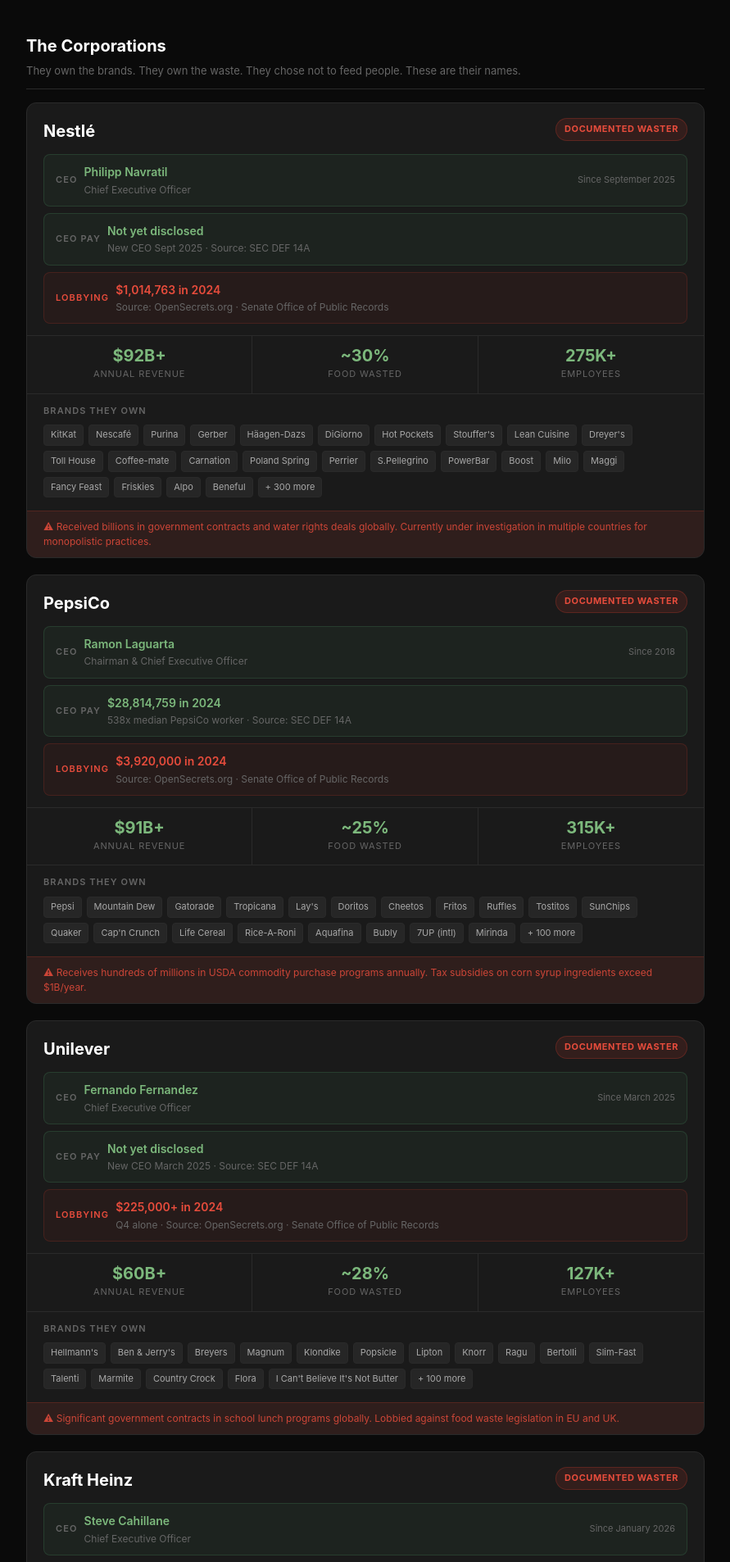
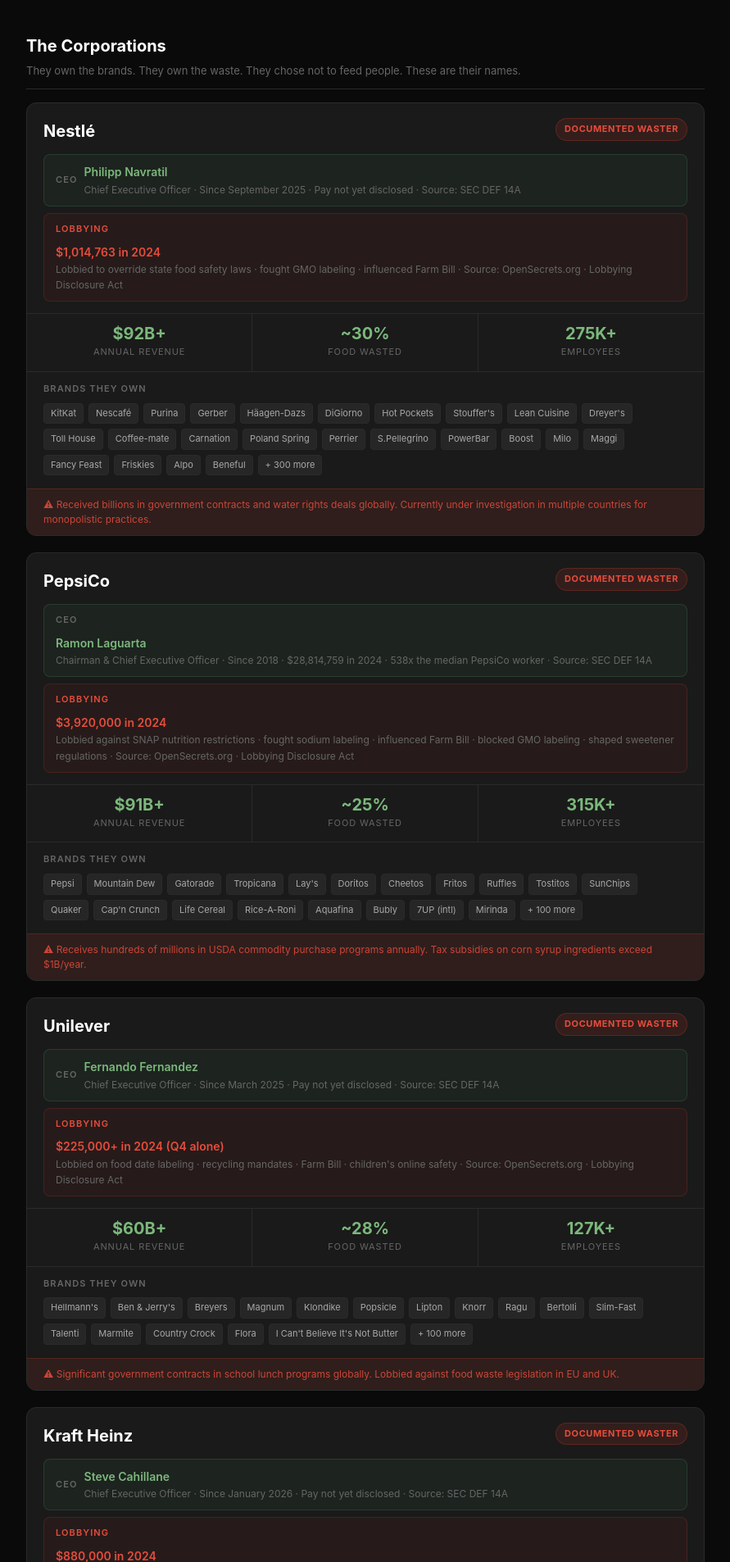
Before and after one commit to Kronestones/gleaning, a FastAPI app: page /stats in a window 1280 px wide. Shown: the part 937-2843 px from the top of the page at 82% size, without its empty margins (194-1085 px from the left). Run offline with FastAPI, Linux system fonts and the light colour scheme; parts of the project's set-up code (start-up, migrations or seed data) failed here and were passed over.

Commit message:
Consolidate CEO/pay strips and expand lobbying details for all companies

```diff
--- a/templates/stats.html
+++ b/templates/stats.html
@@ -131,16 +131,11 @@
         </div>
         <div class="ceo-strip">
           <span class="ceo-label">CEO</span>
-          <div><div class="ceo-name">Philipp Navratil</div><div class="ceo-title">Chief Executive Officer</div></div>
-          <span class="ceo-since">Since September 2025</span>
-        </div>
-        <div class="ceo-strip" style="margin-top:8px">
-          <span class="ceo-label">CEO PAY</span>
-          <div><div class="ceo-name">Not yet disclosed</div><div class="ceo-title">New CEO Sept 2025 · Source: SEC DEF 14A</div></div>
+          <div><div class="ceo-name">Philipp Navratil</div><div class="ceo-title">Chief Executive Officer · Since September 2025 · Pay not yet disclosed · Source: SEC DEF 14A</div></div>
         </div>
         <div class="ceo-strip" style="margin-top:8px;background:rgba(192,57,43,0.08);border-color:rgba(192,57,43,0.2)">
           <span class="ceo-label" style="color:#e74c3c">LOBBYING</span>
-          <div><div class="ceo-name" style="color:#e74c3c">$1,014,763 in 2024</div><div class="ceo-title">Source: OpenSecrets.org · Senate Office of Public Records</div></div>
+          <div><div class="ceo-name" style="color:#e74c3c">$1,014,763 in 2024</div><div class="ceo-title">Lobbied to override state food safety laws · fought GMO labeling · influenced Farm Bill · Source: OpenSecrets.org · Lobbying Disclosure Act</div></div>
         </div>
       </div>
       <div class="corp-stats">
@@ -159,16 +154,11 @@
         </div>
         <div class="ceo-strip">
           <span class="ceo-label">CEO</span>
-          <div><div class="ceo-name">Ramon Laguarta</div><div class="ceo-title">Chairman & Chief Executive Officer</div></div>
-          <span class="ceo-since">Since 2018</span>
-        </div>
-        <div class="ceo-strip" style="margin-top:8px">
-          <span class="ceo-label">CEO PAY</span>
-          <div><div class="ceo-name">$28,814,759 in 2024</div><div class="ceo-title">538x median PepsiCo worker · Source: SEC DEF 14A</div></div>
+          <div><div class="ceo-name">Ramon Laguarta</div><div class="ceo-title">Chairman & Chief Executive Officer · Since 2018 · $28,814,759 in 2024 · 538x the median PepsiCo worker · Source: SEC DEF 14A</div></div>
         </div>
         <div class="ceo-strip" style="margin-top:8px;background:rgba(192,57,43,0.08);border-color:rgba(192,57,43,0.2)">
           <span class="ceo-label" style="color:#e74c3c">LOBBYING</span>
-          <div><div class="ceo-name" style="color:#e74c3c">$3,920,000 in 2024</div><div class="ceo-title">Source: OpenSecrets.org · Senate Office of Public Records</div></div>
+          <div><div class="ceo-name" style="color:#e74c3c">$3,920,000 in 2024</div><div class="ceo-title">Lobbied against SNAP nutrition restrictions · fought sodium labeling · influenced Farm Bill · blocked GMO labeling · shaped sweetener regulations · Source: OpenSecrets.org · Lobbying Disclosure Act</div></div>
         </div>
       </div>
       <div class="corp-stats">
@@ -187,16 +177,11 @@
         </div>
         <div class="ceo-strip">
           <span class="ceo-label">CEO</span>
-          <div><div class="ceo-name">Fernando Fernandez</div><div class="ceo-title">Chief Executive Officer</div></div>
-          <span class="ceo-since">Since March 2025</span>
-        </div>
-        <div class="ceo-strip" style="margin-top:8px">
-          <span class="ceo-label">CEO PAY</span>
-          <div><div class="ceo-name">Not yet disclosed</div><div class="ceo-title">New CEO March 2025 · Source: SEC DEF 14A</div></div>
+          <div><div class="ceo-name">Fernando Fernandez</div><div class="ceo-title">Chief Executive Officer · Since March 2025 · Pay not yet disclosed · Source: SEC DEF 14A</div></div>
         </div>
         <div class="ceo-strip" style="margin-top:8px;background:rgba(192,57,43,0.08);border-color:rgba(192,57,43,0.2)">
           <span class="ceo-label" style="color:#e74c3c">LOBBYING</span>
-          <div><div class="ceo-name" style="color:#e74c3c">$225,000+ in 2024</div><div class="ceo-title">Q4 alone · Source: OpenSecrets.org · Senate Office of Public Records</div></div>
+          <div><div class="ceo-name" style="color:#e74c3c">$225,000+ in 2024 (Q4 alone)</div><div class="ceo-title">Lobbied on food date labeling · recycling mandates · Farm Bill · children's online safety · Source: OpenSecrets.org · Lobbying Disclosure Act</div></div>
         </div>
       </div>
       <div class="corp-stats">
@@ -215,16 +200,11 @@
         </div>
         <div class="ceo-strip">
           <span class="ceo-label">CEO</span>
-          <div><div class="ceo-name">Steve Cahillane</div><div class="ceo-title">Chief Executive Officer</div></div>
-          <span class="ceo-since">Since January 2026</span>
-        </div>
-        <div class="ceo-strip" style="margin-top:8px">
-          <span class="ceo-label">CEO PAY</span>
-          <div><div class="ceo-name">Not yet disclosed</div><div class="ceo-title">New CEO Jan 2026 · Source: SEC DEF 14A</div></div>
+          <div><div class="ceo-name">Steve Cahillane</div><div class="ceo-title">Chief Executive Officer · Since January 2026 · Pay not yet disclosed · Source: SEC DEF 14A</div></div>
         </div>
         <div class="ceo-strip" style="margin-top:8px;background:rgba(192,57,43,0.08);border-color:rgba(192,57,43,0.2)">
           <span class="ceo-label" style="color:#e74c3c">LOBBYING</span>
-          <div><div class="ceo-name" style="color:#e74c3c">$880,000 in 2024</div><div class="ceo-title">Source: OpenSecrets.org · Senate Office of Public Records</div></div>
+          <div><div class="ceo-name" style="color:#e74c3c">$880,000 in 2024</div><div class="ceo-title">Co-funded "Americans for Ingredient Transparency" to override state food safety laws with weaker federal standard · fought nutrition labeling · Source: OpenSecrets.org · Lobbying Disclosure Act</div></div>
         </div>
       </div>
       <div class="corp-stats">
@@ -243,16 +223,11 @@
         </div>
         <div class="ceo-strip">
           <span class="ceo-label">CEO</span>
-          <div><div class="ceo-name">Jeff Harmening</div><div class="ceo-title">Chairman & Chief Executive Officer</div></div>
-          <span class="ceo-since">Since 2017</span>
-        </div>
-        <div class="ceo-strip" style="margin-top:8px">
-          <span class="ceo-label">CEO PAY</span>
-          <div><div class="ceo-name">$16,056,114 in 2024</div><div class="ceo-title">Source: SEC DEF 14A · AFL-CIO PayWatch</div></div>
+          <div><div class="ceo-name">Jeff Harmening</div><div class="ceo-title">Chairman & Chief Executive Officer · Since 2017 · $16,056,114 in 2024 · Source: SEC DEF 14A · AFL-CIO PayWatch</div></div>
         </div>
         <div class="ceo-strip" style="margin-top:8px;background:rgba(192,57,43,0.08);border-color:rgba(192,57,43,0.2)">
           <span class="ceo-label" style="color:#e74c3c">LOBBYING</span>
-          <div><div class="ceo-name" style="color:#e74c3c">$1,270,000 in 2024</div><div class="ceo-title">Source: OpenSecrets.org · Senate Office of Public Records</div></div>
+          <div><div class="ceo-name" style="color:#e74c3c">$1,270,000 in 2024</div><div class="ceo-title">Co-funded campaign to override state food safety laws · lobbied against GMO labeling · influenced Farm Bill nutrition provisions · Source: OpenSecrets.org · Lobbying Disclosure Act</div></div>
         </div>
       </div>
       <div class="corp-stats">
@@ -271,16 +246,11 @@
         </div>
         <div class="ceo-strip">
           <span class="ceo-label">CEO</span>
-          <div><div class="ceo-name">Sean Connolly</div><div class="ceo-title">President & Chief Executive Officer</div></div>
-          <span class="ceo-since">Since 2015</span>
-        </div>
-        <div class="ceo-strip" style="margin-top:8px">
-          <span class="ceo-label">CEO PAY</span>
-          <div><div class="ceo-name">$24,030,226 in 2024</div><div class="ceo-title">Source: SEC DEF 14A · ERI Economic Research Institute</div></div>
+          <div><div class="ceo-name">Sean Connolly</div><div class="ceo-title">President & Chief Executive Officer · Since 2015 · $24,030,226 in 2024 · Source: SEC DEF 14A · ERI Economic Research Institute</div></div>
         </div>
         <div class="ceo-strip" style="margin-top:8px;background:rgba(192,57,43,0.08);border-color:rgba(192,57,43,0.2)">
           <span class="ceo-label" style="color:#e74c3c">LOBBYING</span>
-          <div><div class="ceo-name" style="color:#e74c3c">$480,000 in 2024</div><div class="ceo-title">Source: OpenSecrets.org · Senate Office of Public Records</div></div>
+          <div><div class="ceo-name" style="color:#e74c3c">$480,000 in 2024</div><div class="ceo-title">Lobbied against worker rights legislation · food safety bills · nutrition labeling requirements · Source: OpenSecrets.org · Lobbying Disclosure Act</div></div>
         </div>
       </div>
       <div class="corp-stats">
@@ -299,16 +269,11 @@
         </div>
         <div class="ceo-strip">
           <span class="ceo-label">CEO</span>
-          <div><div class="ceo-name">Poul Weihrauch</div><div class="ceo-title">CEO, Mars Incorporated</div></div>
-          <span class="ceo-since">Since 2022</span>
-        </div>
-        <div class="ceo-strip" style="margin-top:8px">
-          <span class="ceo-label">CEO PAY</span>
-          <div><div class="ceo-name">Privately held — not disclosed</div><div class="ceo-title">Mars Inc. is family-owned · No SEC filing required</div></div>
+          <div><div class="ceo-name">Poul Weihrauch</div><div class="ceo-title">CEO, Mars Incorporated · Since 2022 · Privately held — pay not disclosed · No SEC filing required</div></div>
         </div>
         <div class="ceo-strip" style="margin-top:8px;background:rgba(192,57,43,0.08);border-color:rgba(192,57,43,0.2)">
           <span class="ceo-label" style="color:#e74c3c">LOBBYING</span>
-          <div><div class="ceo-name" style="color:#e74c3c">~$1,000,000 in 2024</div><div class="ceo-title">Climate, conservation, tariffs · Source: OpenSecrets.org</div></div>
+          <div><div class="ceo-name" style="color:#e74c3c">~$1,000,000 in 2024</div><div class="ceo-title">Lobbied on climate policy · conservation rules · tariffs · trade agreements · Source: OpenSecrets.org · Lobbying Disclosure Act</div></div>
         </div>
       </div>
       <div class="corp-stats">
```
